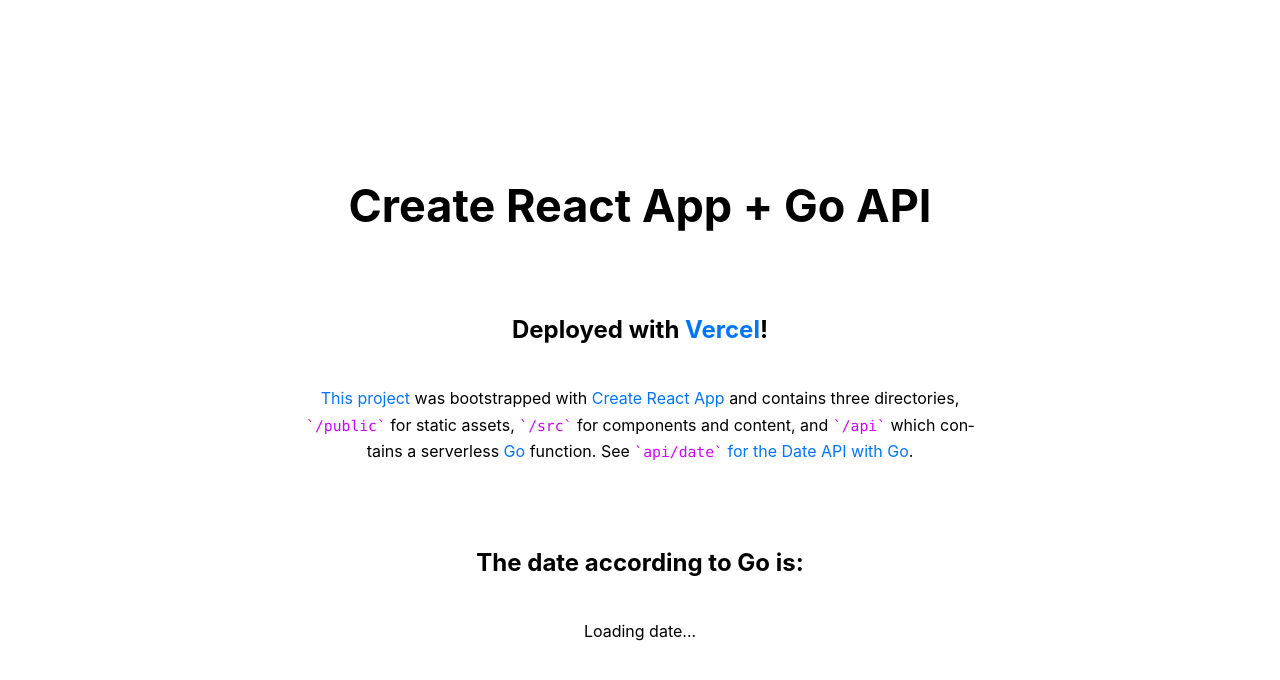
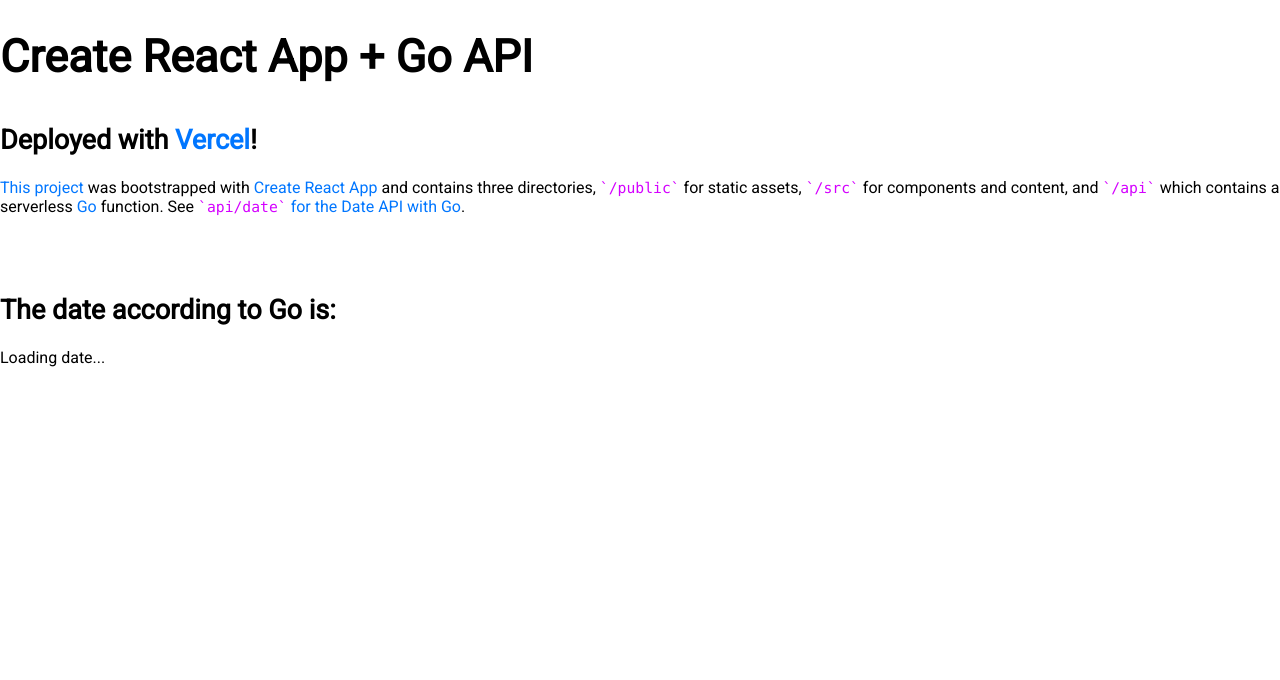
Before and after one commit to Bodmass/aziz-brandwatch-demo, a React (Create React App) app: page / in a window 1280 px wide. Shown: the top 680 px of the page. Built offline with nearby package versions, Linux system fonts and the light colour scheme; no server answers.

Commit message:
feat: update App css

```diff
--- a/src/App.css
+++ b/src/App.css
@@ -1,16 +1,14 @@
-main {
-  align-content: center;
-  box-sizing: border-box;
-  display: grid;
-  font-family: 'SF Pro Text', 'SF Pro Icons', 'Helvetica Neue', 'Helvetica',
-    'Arial', sans-serif;
-  hyphens: auto;
-  line-height: 1.65;
-  margin: 0 auto;
-  max-width: 680px;
-  min-height: 100vh;
-  padding: 72px 0;
-  text-align: center;
+@import url('https://fonts.googleapis.com/css2?family=Roboto&display=swap');
+
+html,
+body {
+  background-color: var(--color-theme-background--shade-1);
+  color: var(--color-theme-text);
+  padding: 0;
+  margin: 0;
+  font-family: 'Roboto', sans-serif;
+  font-size: 18px;
+  font-weight: 300;
 }
 h1 {
   font-size: 45px;
@@ -34,8 +32,8 @@
 code,
 pre {
   color: #d400ff;
-  font-family: Menlo, Monaco, Lucida Console, Liberation Mono, DejaVu Sans Mono,
-    Bitstream Vera Sans Mono, Courier New, monospace, serif;
+  font-family: Menlo, Monaco, Lucida Console, Liberation Mono, DejaVu Sans Mono, Bitstream Vera Sans Mono, Courier New,
+    monospace, serif;
   font-size: 0.92em;
 }
 code:before,
```
